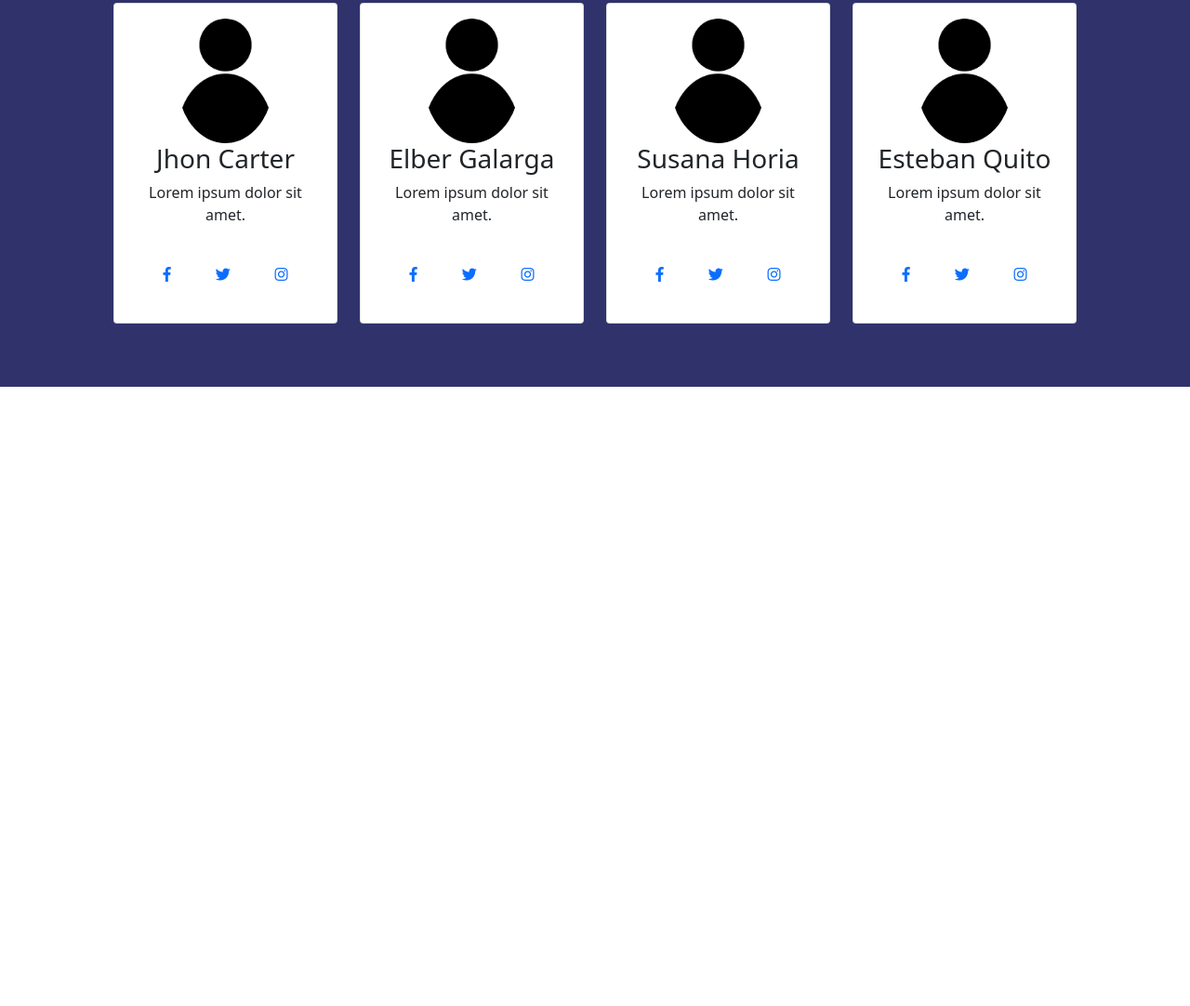
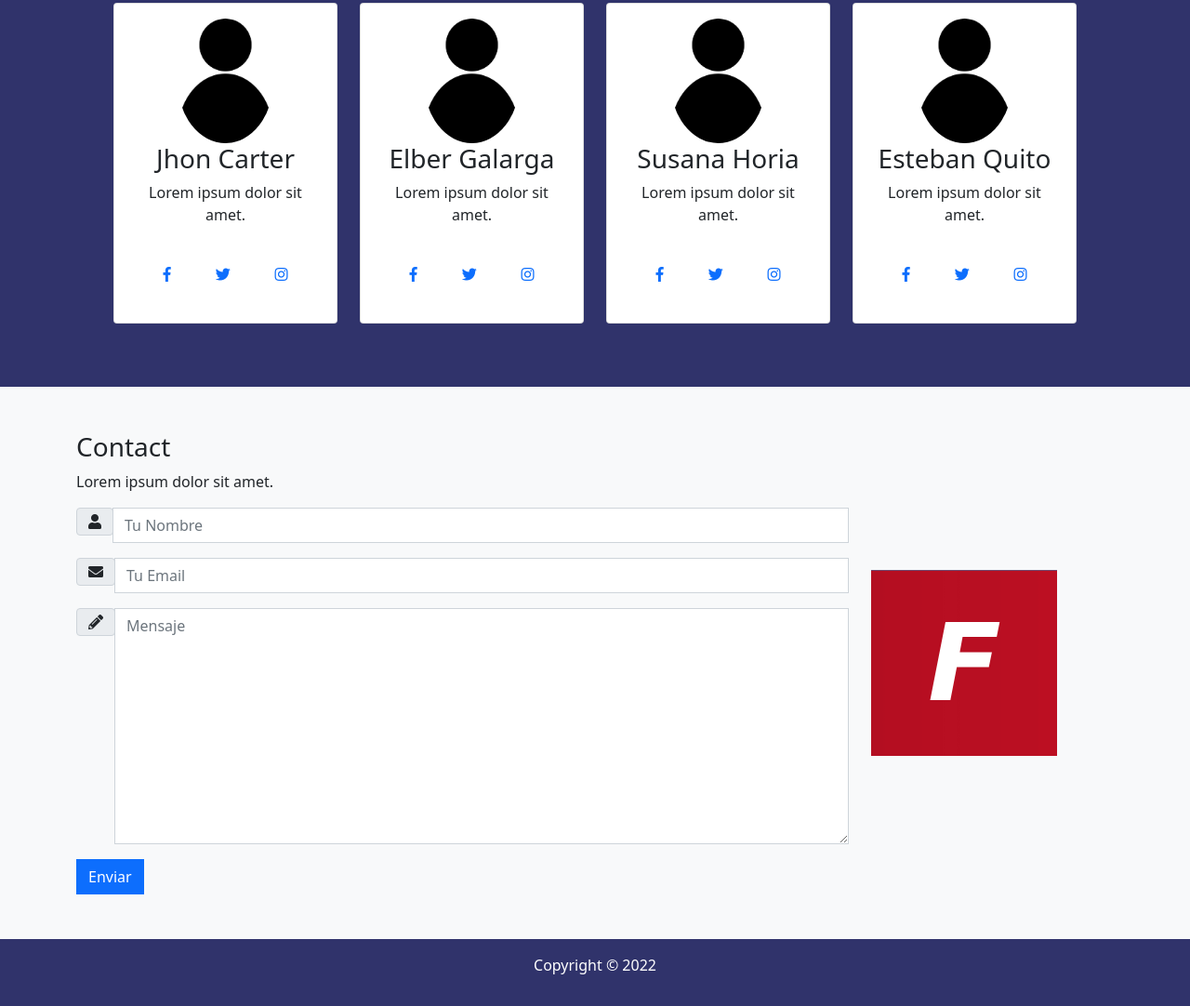
Before and after one commit to Richrd-321/Pagina_Web---Ladding_Page, a plain HTML site: page index.html in a window 1280 px wide. Shown: the part 1904-2986 px from the top of the page at 93% size. Before the commit the page ends 2320 px from the top, so only its background shows below. Drawn offline with nearby package versions, Linux system fonts and the light colour scheme.

Commit message:
3ra practica con bootstrap desde la oficina

```diff
--- a/css/main.css
+++ b/css/main.css
@@ -29,7 +29,7 @@
     border-radius: 0;
 }
 
-.team {
+.team, footer {
     background-color: #30336b;
 }
 
--- a/index.html
+++ b/index.html
@@ -11,8 +11,10 @@
     <link href="https://cdn.jsdelivr.net/npm/bootstrap@5.1.3/dist/css/bootstrap.min.css" rel="stylesheet"
         integrity="sha384-1BmE4kWBq78iYhFldvKuhfTAU6auU8tT94WrHftjDbrCEXSU1oBoqyl2QvZ6jIW3" crossorigin="anonymous">
     <!--    FONT AWESOME-->
-    <link rel="stylesheet" href="https://use.fontawesome.com/releases/v5.15.4/css/all.css" integrity="sha384-DyZ88mC6Up2uqS4h/KRgHuoeGwBcD4Ng9SiP4dIRy0EXTlnuz47vAwmeGwVChigm" crossorigin="anonymous"/>
-    <link rel="stylesheet" href="https://use.fontawesome.com/releases/v5.0.13/css/all.css" integrity="sha384-DNOHZ68U8hZfKXOrtjWvjxusGo9WQnrNx2sqG0tfsghAvtVlRW3tvkXWZh58N9jp" crossorigin="anonymous">
+    <link rel="stylesheet" href="https://use.fontawesome.com/releases/v5.15.4/css/all.css"
+        integrity="sha384-DyZ88mC6Up2uqS4h/KRgHuoeGwBcD4Ng9SiP4dIRy0EXTlnuz47vAwmeGwVChigm" crossorigin="anonymous" />
+    <link rel="stylesheet" href="https://use.fontawesome.com/releases/v5.0.13/css/all.css"
+        integrity="sha384-DNOHZ68U8hZfKXOrtjWvjxusGo9WQnrNx2sqG0tfsghAvtVlRW3tvkXWZh58N9jp" crossorigin="anonymous">
     <!-- CUSTOM CSS -->
     <link rel="stylesheet" href="css/main.css">
 </head>
@@ -76,13 +78,11 @@
         <div class="container">
             <div class="row">
                 <div class="col-md-4 mb-3">
-                    <input type="text" class="form-control form-control-lg"
-                    placeholder="Tu Nombre">
+                    <input type="text" class="form-control form-control-lg" placeholder="Tu Nombre">
                 </div>
 
                 <div class="col-md-4 mb-3">
-                    <input type="email" class="form-control form-control-lg"
-                    placeholder="Tu E-mail">
+                    <input type="email" class="form-control form-control-lg" placeholder="Tu E-mail">
                 </div>
 
                 <div class="col-md-4 mb-2">
@@ -111,7 +111,7 @@
                     </div>
                 </div>
 
-                <div class="col-md-3 mb-3" >
+                <div class="col-md-3 mb-3">
                     <div class="card text-center bg-primary text-white">
                         <div class="card-body">
                             <h3>Feature Two</h3>
@@ -164,7 +164,8 @@
                     </h3>
 
                     <p>
-                        Lorem ipsum dolor sit amet consectetur, adipisicing elit. Culpa saepe magni asperiores fuga quod dolorum! Eligendi minima delectus quo laborum quod nam doloribus repudiandae officia?
+                        Lorem ipsum dolor sit amet consectetur, adipisicing elit. Culpa saepe magni asperiores fuga quod
+                        dolorum! Eligendi minima delectus quo laborum quod nam doloribus repudiandae officia?
                     </p>
                 </div>
             </div>
@@ -177,37 +178,58 @@
             <div class="accordion" id="accordionExample">
                 <div class="accordion-item">
                     <h2 class="accordion-header" id="headingOne">
-                    <button class="accordion-button" type="button" data-bs-toggle="collapse" data-bs-target="#collapseOne" aria-expanded="true" aria-controls="collapseOne">
+                        <button class="accordion-button" type="button" data-bs-toggle="collapse"
+                            data-bs-target="#collapseOne" aria-expanded="true" aria-controls="collapseOne">
                             Question One?
                         </button>
                     </h2>
-                  <div id="collapseOne" class="accordion-collapse collapse show" aria-labelledby="headingOne" data-bs-parent="#accordionExample">
+                    <div id="collapseOne" class="accordion-collapse collapse show" aria-labelledby="headingOne"
+                        data-bs-parent="#accordionExample">
                         <div class="accordion-body">
-                      <strong>This is the first item's accordion body.</strong> It is shown by default, until the collapse plugin adds the appropriate classes that we use to style each element. These classes control the overall appearance, as well as the showing and hiding via CSS transitions. You can modify any of this with custom CSS or overriding our default variables. It's also worth noting that just about any HTML can go within the <code>.accordion-body</code>, though the transition does limit overflow.
+                            <strong>This is the first item's accordion body.</strong> It is shown by default, until the
+                            collapse plugin adds the appropriate classes that we use to style each element. These
+                            classes control the overall appearance, as well as the showing and hiding via CSS
+                            transitions. You can modify any of this with custom CSS or overriding our default variables.
+                            It's also worth noting that just about any HTML can go within the
+                            <code>.accordion-body</code>, though the transition does limit overflow.
                         </div>
                     </div>
                 </div>
                 <div class="accordion-item">
                     <h2 class="accordion-header" id="headingTwo">
-                    <button class="accordion-button collapsed" type="button" data-bs-toggle="collapse" data-bs-target="#collapseTwo" aria-expanded="false" aria-controls="collapseTwo">
+                        <button class="accordion-button collapsed" type="button" data-bs-toggle="collapse"
+                            data-bs-target="#collapseTwo" aria-expanded="false" aria-controls="collapseTwo">
                             Why do you working with us?
                         </button>
                     </h2>
-                  <div id="collapseTwo" class="accordion-collapse collapse" aria-labelledby="headingTwo" data-bs-parent="#accordionExample">
+                    <div id="collapseTwo" class="accordion-collapse collapse" aria-labelledby="headingTwo"
+                        data-bs-parent="#accordionExample">
                         <div class="accordion-body">
-                      <strong>This is the second item's accordion body.</strong> It is hidden by default, until the collapse plugin adds the appropriate classes that we use to style each element. These classes control the overall appearance, as well as the showing and hiding via CSS transitions. You can modify any of this with custom CSS or overriding our default variables. It's also worth noting that just about any HTML can go within the <code>.accordion-body</code>, though the transition does limit overflow.
+                            <strong>This is the second item's accordion body.</strong> It is hidden by default, until
+                            the collapse plugin adds the appropriate classes that we use to style each element. These
+                            classes control the overall appearance, as well as the showing and hiding via CSS
+                            transitions. You can modify any of this with custom CSS or overriding our default variables.
+                            It's also worth noting that just about any HTML can go within the
+                            <code>.accordion-body</code>, though the transition does limit overflow.
                         </div>
                     </div>
                 </div>
                 <div class="accordion-item">
                     <h2 class="accordion-header" id="headingThree">
-                    <button class="accordion-button collapsed" type="button" data-bs-toggle="collapse" data-bs-target="#collapseThree" aria-expanded="false" aria-controls="collapseThree">
+                        <button class="accordion-button collapsed" type="button" data-bs-toggle="collapse"
+                            data-bs-target="#collapseThree" aria-expanded="false" aria-controls="collapseThree">
                             More Information
                         </button>
                     </h2>
-                  <div id="collapseThree" class="accordion-collapse collapse" aria-labelledby="headingThree" data-bs-parent="#accordionExample">
+                    <div id="collapseThree" class="accordion-collapse collapse" aria-labelledby="headingThree"
+                        data-bs-parent="#accordionExample">
                         <div class="accordion-body">
-                      <strong>This is the third item's accordion body.</strong> It is hidden by default, until the collapse plugin adds the appropriate classes that we use to style each element. These classes control the overall appearance, as well as the showing and hiding via CSS transitions. You can modify any of this with custom CSS or overriding our default variables. It's also worth noting that just about any HTML can go within the <code>.accordion-body</code>, though the transition does limit overflow.
+                            <strong>This is the third item's accordion body.</strong> It is hidden by default, until the
+                            collapse plugin adds the appropriate classes that we use to style each element. These
+                            classes control the overall appearance, as well as the showing and hiding via CSS
+                            transitions. You can modify any of this with custom CSS or overriding our default variables.
+                            It's also worth noting that just about any HTML can go within the
+                            <code>.accordion-body</code>, though the transition does limit overflow.
                         </div>
                     </div>
                 </div>
@@ -318,10 +340,58 @@
                 </div>
             </div>
         </div>
+    </section>
 
+    <!--    CONTACT -->
+    <section class="bg-light py-5">
+        <div class="container">
+            <div class="row">
+                <div class="col-lg-9">
+                    <h3>Contact</h3>
 
+                    <p>Lorem ipsum dolor sit amet.</p>
 
+                    <form action="">
+                        <div class="input-group mb-3">
+                            <div class="input-group-prepend">
+                                <i class="fas fa-user input-group-text"></i>
+                            </div>
+
+                            <input type="text" class="form-control" placeholder="Tu Nombre" aria-label="Username" aria-describedby="basic-addon1">
+                        </div>
+
+                        <div class="input-group mb-3">
+                            <div class="input-group-prepend">
+                                <i class="fas fa-envelope input-group-text"></i>
+                            </div>
+                            <input type="text" class="form-control" placeholder="Tu Email" aria-label="Username"
+                                aria-describedby="basic-addon1">
+
+                        </div>
+                        <div class="input-group mb-3">
+                            <div class="input-group-prepend">
+                                <i class="fas fa-pencil-alt input-group-text"></i>
+                            </div>
+                            <textarea name="" cols="30" rows="10" placeholder="Mensaje" class="form-control"></textarea>
+                        </div>
+                        <button type="submit" class="btn btn-primary btn-block">Enviar</button>
+
+                    </form>
+                </div>
+                <div class="col-lg-3 align-self-center">
+                    <img src="img/logo.png" alt="Logo contactos">
+                </div>
+            </div>
+
+        </div>
     </section>
+
+    <!--    FOOTER      -->
+    <footer>
+        <div class="container p-3 text-white text-center">
+            <p>Copyright &copy; 2022</p>
+        </div>
+    </footer>
 
     <!-- BOOTSTRAP JAVASCRIP    -->
     <script src="https://cdn.jsdelivr.net/npm/bootstrap@5.1.3/dist/js/bootstrap.bundle.min.js"
```
Lines whose indentation alone changed are shown as unchanged.
